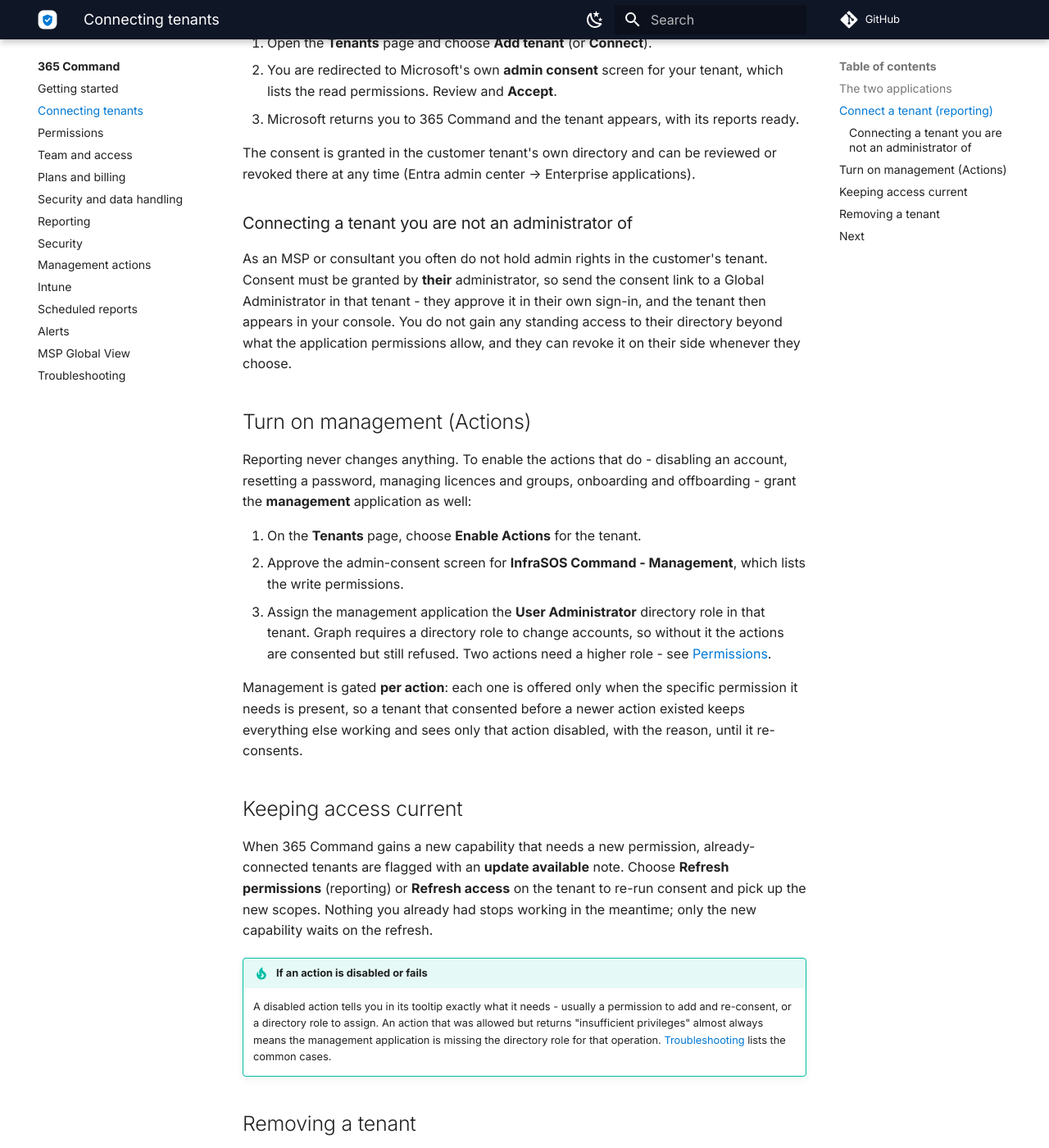
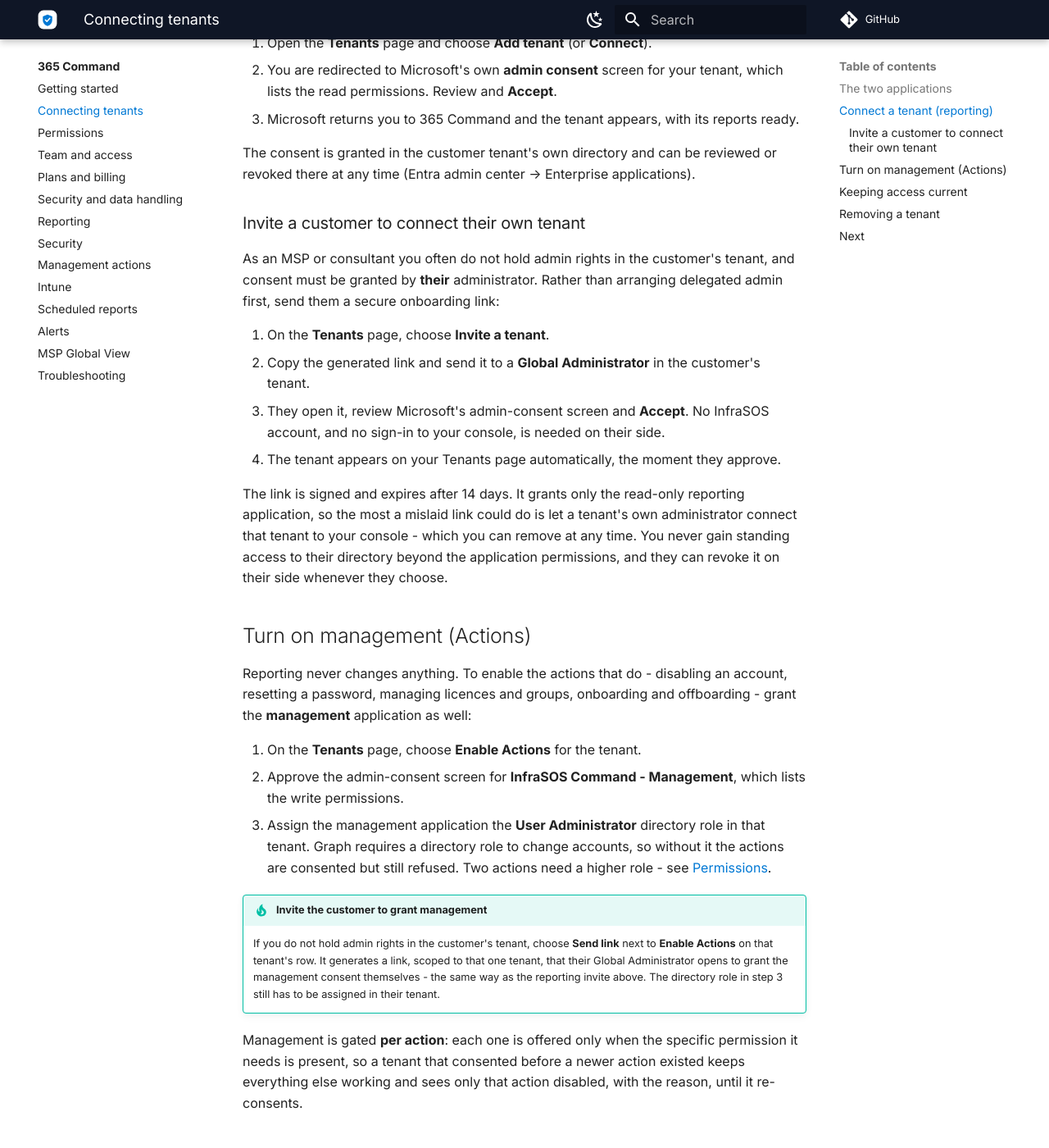
Before and after one commit to InfraSOS/infrasos-docs, an MkDocs documentation site: the page built from docs/365-command/connecting-tenants.md, in a window 1280 px wide and 1400 px high, scrolled down 1320 px. Shown: the whole window at 82% size. Built offline with MkDocs 1.6.1 and Material for MkDocs 9.7.7, drawn with Linux system fonts in a browser that asks for light colours; comment, search, counter and statistics services are not loaded; the version menu is left out.

Commit message:
docs(365-command): document the shareable tenant-onboarding links
Make the "connect a tenant you don't administer" section concrete: the new
"Invite a tenant" button generates a signed link the customer's Global Admin
opens to grant read-only consent with no portal account, and management (write)
consent can be invited per tenant the same way via "Send link".

Co-Authored-By: Claude Opus 4.8 <noreply@anthropic.com>

```diff
--- a/docs/365-command/connecting-tenants.md
+++ b/docs/365-command/connecting-tenants.md
@@ -31,13 +31,22 @@ The Tenants page: connect a tenant, enable Actions, and refresh access.
 The consent is granted in the customer tenant's own directory and can be reviewed or revoked there
 at any time (Entra admin center → Enterprise applications).
 
-### Connecting a tenant you are not an administrator of
+### Invite a customer to connect their own tenant
 
-As an MSP or consultant you often do not hold admin rights in the customer's tenant. Consent must be
-granted by **their** administrator, so send the consent link to a Global Administrator in that
-tenant - they approve it in their own sign-in, and the tenant then appears in your console. You do
-not gain any standing access to their directory beyond what the application permissions allow, and
-they can revoke it on their side whenever they choose.
+As an MSP or consultant you often do not hold admin rights in the customer's tenant, and consent
+must be granted by **their** administrator. Rather than arranging delegated admin first, send them a
+secure onboarding link:
+
+1. On the **Tenants** page, choose **Invite a tenant**.
+2. Copy the generated link and send it to a **Global Administrator** in the customer's tenant.
+3. They open it, review Microsoft's admin-consent screen and **Accept**. No InfraSOS account, and no
+   sign-in to your console, is needed on their side.
+4. The tenant appears on your Tenants page automatically, the moment they approve.
+
+The link is signed and expires after 14 days. It grants only the read-only reporting application, so
+the most a mislaid link could do is let a tenant's own administrator connect that tenant to your
+console - which you can remove at any time. You never gain standing access to their directory beyond
+the application permissions, and they can revoke it on their side whenever they choose.
 
 ## Turn on management (Actions)
 
@@ -51,6 +60,12 @@ application as well:
 3. Assign the management application the **User Administrator** directory role in that tenant. Graph
    requires a directory role to change accounts, so without it the actions are consented but still
    refused. Two actions need a higher role - see [Permissions](permissions.md#directory-roles).
+
+!!! tip "Invite the customer to grant management"
+    If you do not hold admin rights in the customer's tenant, choose **Send link** next to **Enable
+    Actions** on that tenant's row. It generates a link, scoped to that one tenant, that their Global
+    Administrator opens to grant the management consent themselves - the same way as the reporting
+    invite above. The directory role in step 3 still has to be assigned in their tenant.
 
 Management is gated **per action**: each one is offered only when the specific permission it needs
 is present, so a tenant that consented before a newer action existed keeps everything else working
```
